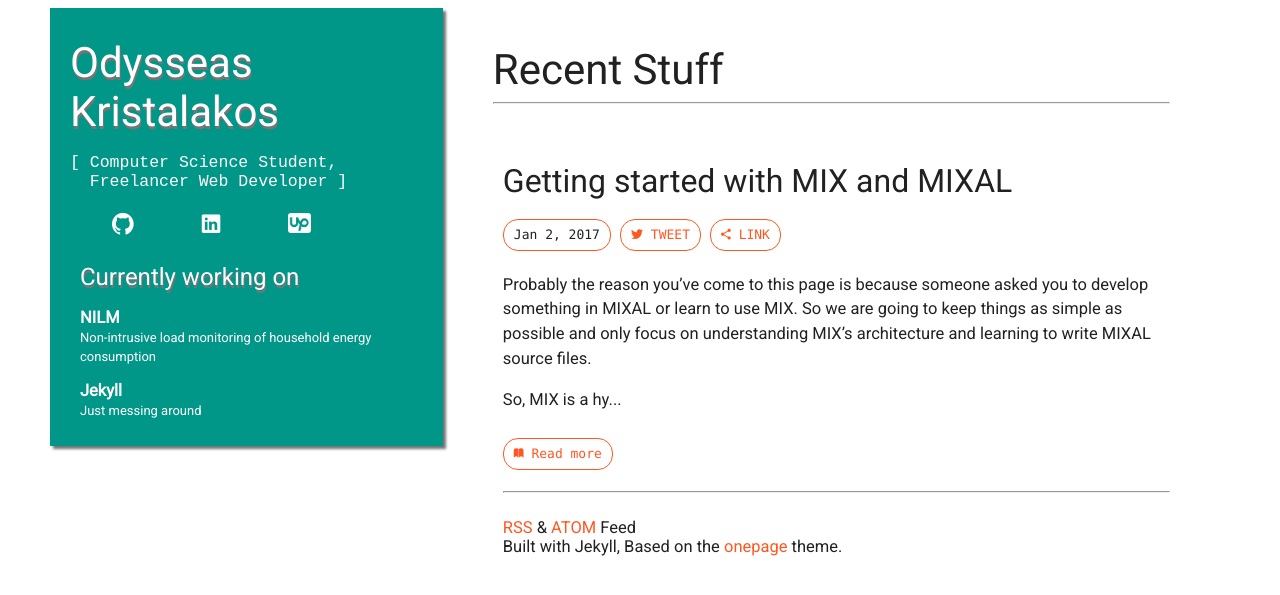
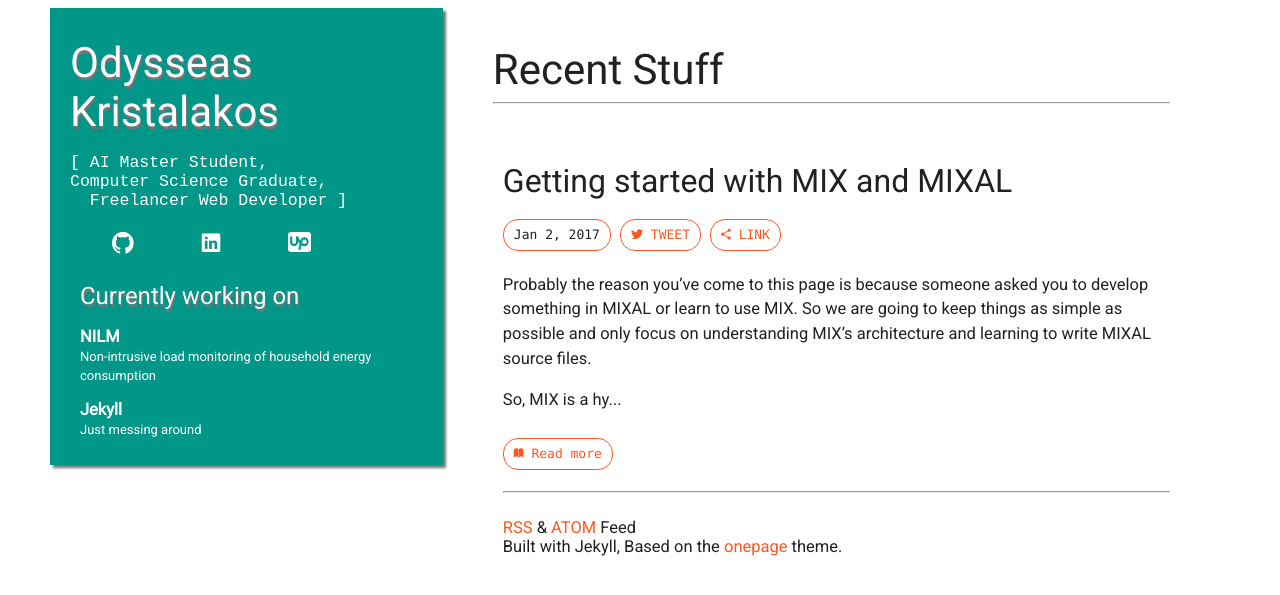
Before and after one commit to OdysseasKr/odysseaskr.github.io, a Jekyll site: the page built from index.html, in a window 1280 px wide. Shown: the top 595 px of the page. Built offline with Jekyll 4.4.1, drawn with Linux system fonts in a browser that asks for light colours; some web fonts are replaced.

Commit message:
Update description

```diff
--- a/_config.yml
+++ b/_config.yml
@@ -7,7 +7,7 @@ lsi: false
 permalink: /:year/:month/:title.html
 
 title: "Odysseas Kristalakos"
-description: ["Computer Science Student", "Freelancer Web Developer"]
+description: ["AI Master Student", "Computer Science Graduate", "Freelancer Web Developer"]
 baseurl: ""
 url: "http://odysseaskr.github.io" # replace by your site's url
 twitter_username: your-name
```
